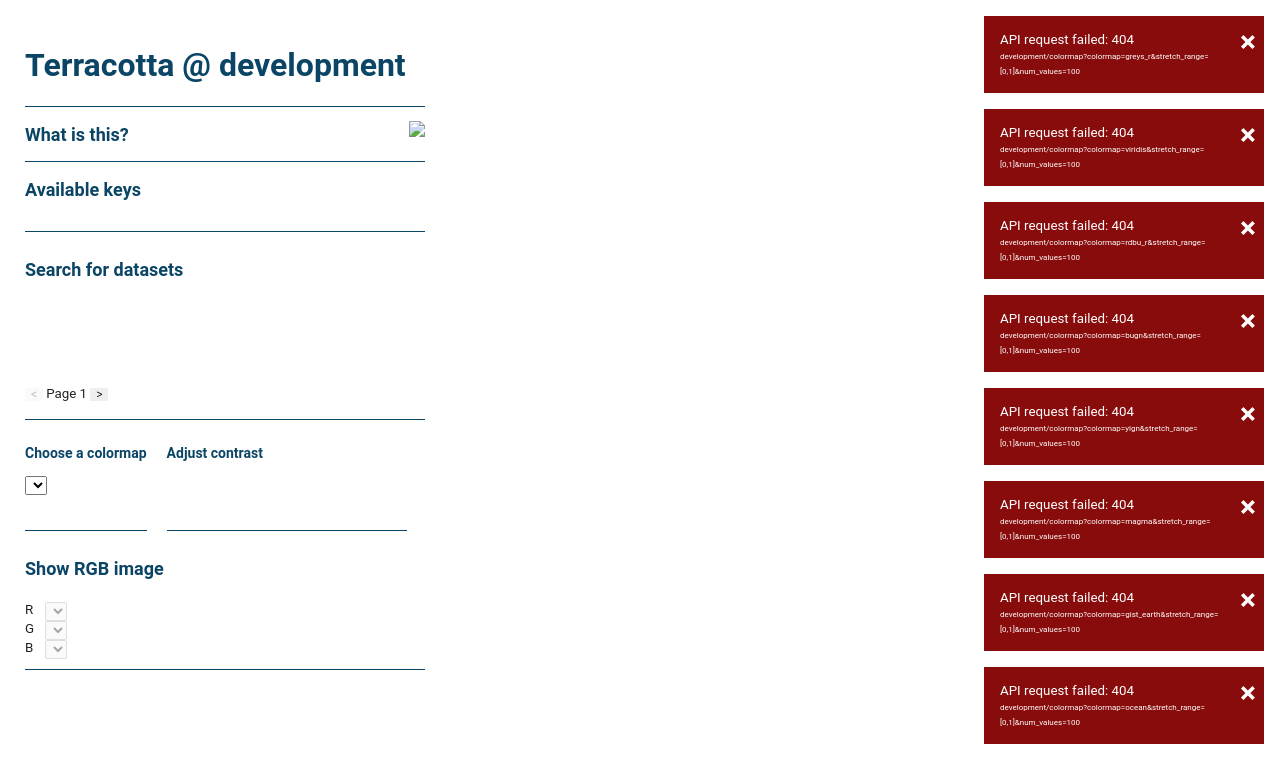
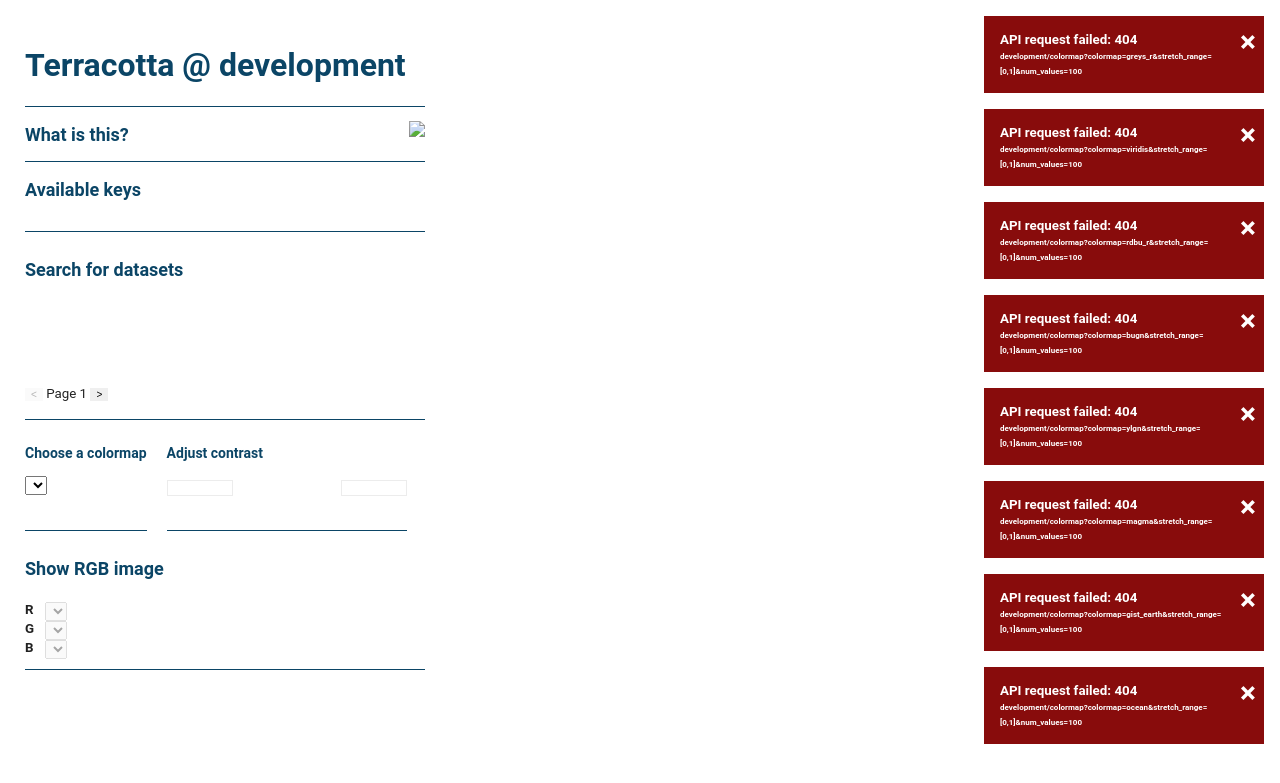
Before and after one commit to DHI/terracotta, a Flask app: page / in a window 1280 px wide. Shown: the top 783 px of the page. Run offline with Flask 2, Linux system fonts and the light colour scheme; lists and menus that the app fills with data are empty; parts of the project's set-up code (start-up, migrations or seed data) failed here and were passed over; some libraries are stand-ins or nearby versions.

Commit message:
add type input to contrast (WIP), add xyz url, add metadata

```diff
--- a/terracotta/client/static/main.css
+++ b/terracotta/client/static/main.css
@@ -22,6 +22,10 @@
   line-height: 26px;
 }
 
+h5{
+  color: #0B4566;
+  font-size: 12px;
+}
 h3{
   margin: 10px 0px 10px 0px;
   font-size: 14px;
@@ -89,6 +93,17 @@
   overflow-y: auto;
 }
 
+#contrast-wrapper input[type=text] {
+  border: 1px solid #ececec;
+  width: 25%;
+  min-width: 60px;
+  margin: 4px 0px;
+  font-size: 0.8em;
+}
+.input__text--second{
+    text-align: right;
+}
+
 .clear{
   clear: both;
 }
@@ -145,6 +160,15 @@
   border-bottom: 1px solid #0b4566;
 }
 
+#outputUrl, #metadata-field{
+  font-size: 0.8em;
+  font-weight: normal;
+}
+
+#metadata-field{
+  margin-top: 0px;
+}
+
 #contrast-wrapper{
   float:left;
   margin-left:20px;
@@ -153,6 +177,7 @@
   padding-top: 10px;
   border-bottom: 1px solid #0b4566;
 }
+
 #singleband-value-lower{
   margin-left: -4px;
 }
@@ -178,6 +203,10 @@
 
 .clickable:hover {
   background-color: #d0eff2;
+}
+
+.el-wrapper--hover{
+  cursor: pointer;
 }
 
 .error {
--- a/terracotta/client/templates/app.html
+++ b/terracotta/client/templates/app.html
@@ -20,9 +20,9 @@
 		<h1>Terracotta @ {{ hostname }}</h1>
 	</div>
 
-	<div class="el-wrapper">
-		<h2 class="info-title hoverable" onclick="toggleInfo();">What is this?</h2>
-		<img src="../static/images/IconPassiveMed.png" class="info-toggle" onclick="toggleInfo();">
+	<div class="el-wrapper el-wrapper--hover"  onclick="toggleInfo();">
+		<h2 class="info-title hoverable">What is this?</h2>
+		<img src="../static/images/IconPassiveMed.png" class="info-toggle">
 		<p class="clear" id="info-text" style="display:none">
 			This applet lets you explore the data on any running Terracotta server.
 			Just search for a dataset to get started!
@@ -47,6 +47,12 @@
 		</div>
 	</div>
 
+	<div class="el-wrapper" style="display: none;">
+		<h5>Computed URL</h5>
+		<p id="outputUrl"></p>
+		<h5><b>meta data</h5></p>
+		<p id="metadata-field"></p>
+	</div>
 
 		<div id="colormap-wrapper">
 			<h3>Choose a colormap</h3>
@@ -57,12 +63,12 @@
 		<div id="contrast-wrapper">
 			<h3>Adjust contrast</h3>
 			<div class="singleband-slider"></div>
-			<span id="singleband-value-lower"></span>
-			<span id="singleband-value-upper"></span>
+			<input type="text" id="singleband-value-lower">
+			<input type="text" class="input__text--second" id="singleband-value-upper">
 		</div>
 
-	<div id="rgb" class="el-wrapper">
-		<h2 class="clickable" onclick="rgbSelectorChanged();">Show RGB image</h2>
+	<div id="rgb" class="el-wrapper el-wrapper--hover"  onclick="rgbSelectorChanged();">
+		<h2>Show RGB image</h2>
 		<div id="rgb-search-fields">
 		</div>
 		<div id="rgb-selectors">
```
Also changed, not shown: terracotta/client/static/main.js (+38 -5 lines).
